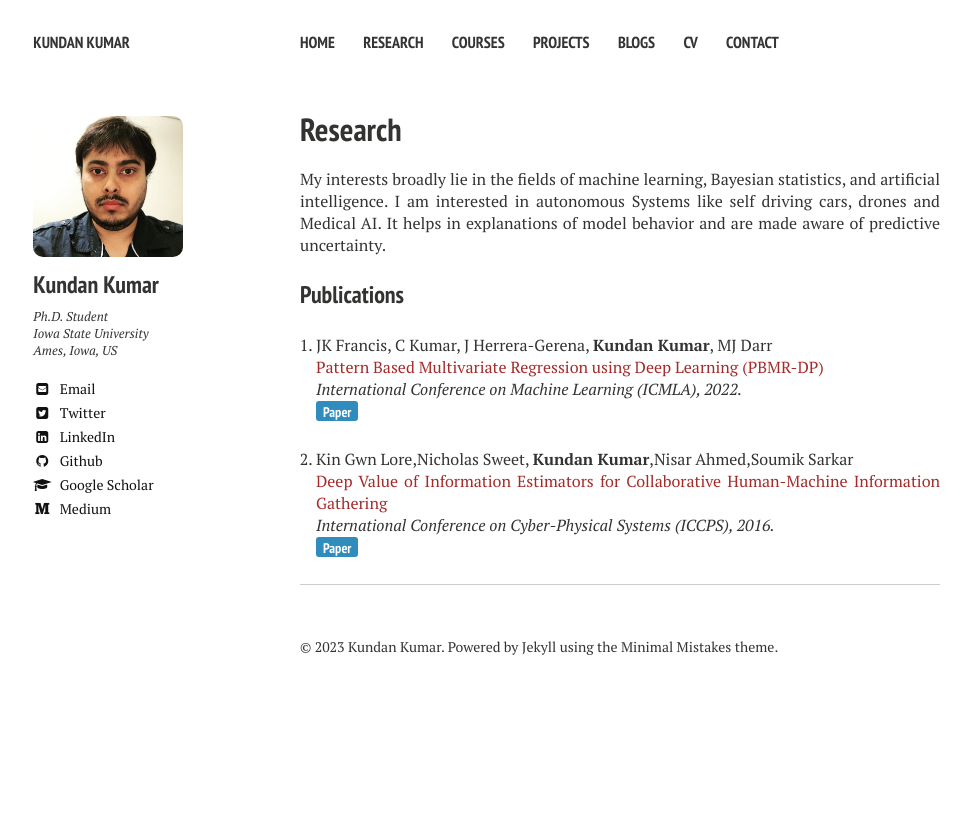
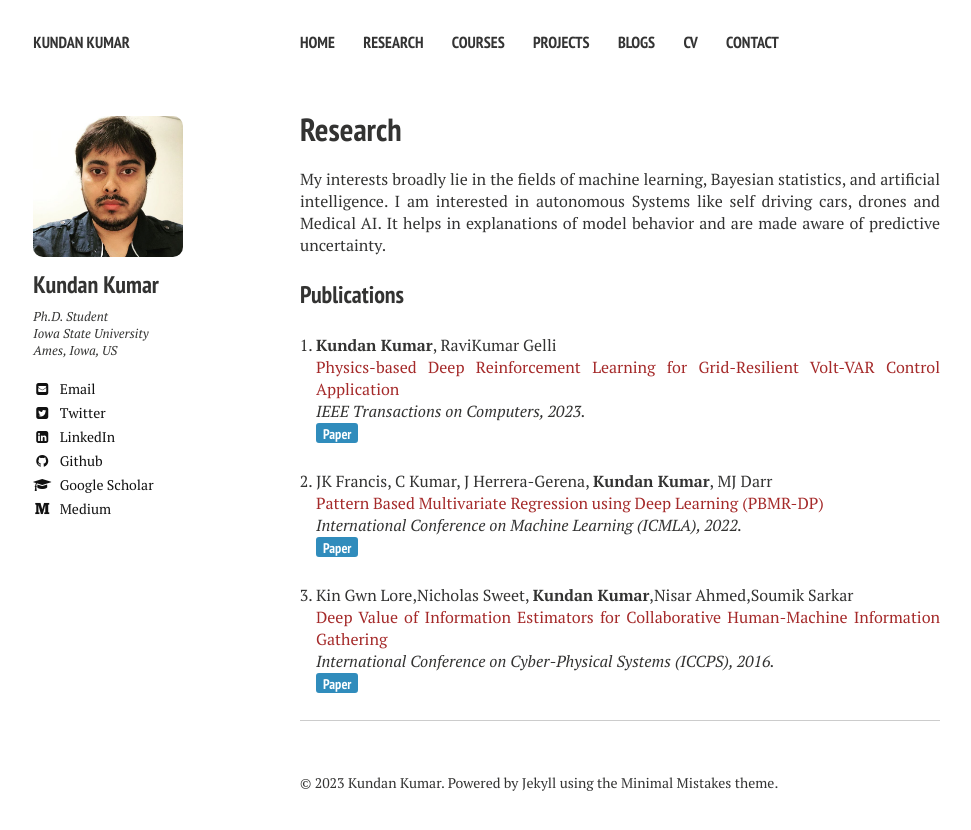
Before and after one commit to kundan7kumar/kundan7kumar.github.io, a Jekyll site: the page built from research/index.md, in a window 1280 px wide. Shown: the top 830 px of the page, without its empty margins (20-991 px from the left). Built offline with Jekyll 4.4.1, drawn with Linux system fonts in a browser that asks for light colours; nearby versions of some CDN libraries.

Commit message:
update!!

```diff
--- a/research/index.md
+++ b/research/index.md
@@ -11,12 +11,17 @@ I am interested in autonomous Systems like self driving cars, drones and Medical
 
 ### Publications
 
-1. JK Francis, C Kumar, J Herrera-Gerena, **Kundan Kumar**, MJ Darr
+1. **Kundan Kumar**, RaviKumar Gelli
+[Physics-based Deep Reinforcement Learning for Grid-Resilient Volt-VAR Control Application]()
+*IEEE Transactions on Computers, 2023.*
+[<button type="button" class="btn btn-info">Paper</button>]()
+
+2. JK Francis, C Kumar, J Herrera-Gerena, **Kundan Kumar**, MJ Darr
 [Pattern Based Multivariate Regression using Deep Learning (PBMR-DP)]()
 *International Conference on Machine Learning (ICMLA), 2022.*
 [<button type="button" class="btn btn-info">Paper</button>](https://arxiv.org/abs/2202.13541)
 
-2. Kin Gwn Lore,Nicholas Sweet, **Kundan Kumar**,Nisar Ahmed,Soumik Sarkar
+3. Kin Gwn Lore,Nicholas Sweet, **Kundan Kumar**,Nisar Ahmed,Soumik Sarkar
 [Deep Value of Information Estimators for Collaborative Human-Machine Information Gathering]()
 *International Conference on Cyber-Physical Systems (ICCPS), 2016.*
 [<button type="button" class="btn btn-info">Paper</button>](https://arxiv.org/abs/1512.07592)
```
